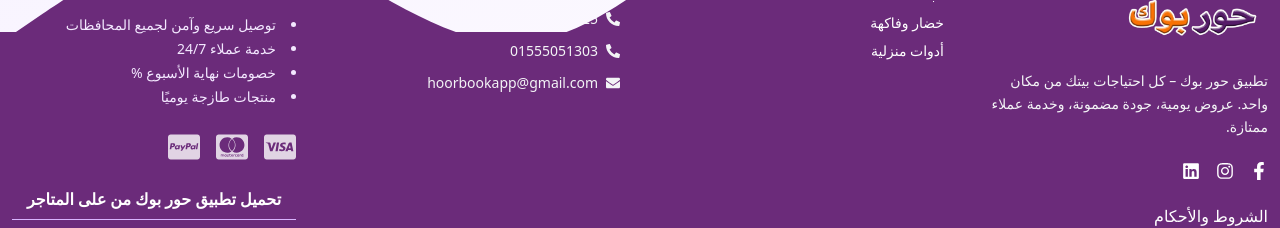
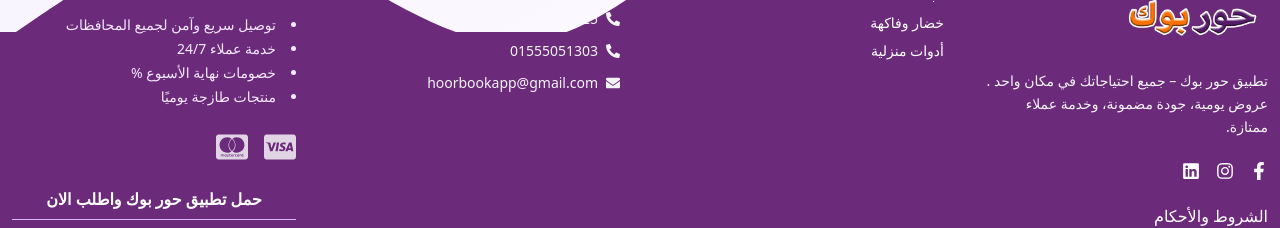
Before and after one commit to sleem5482/HoorBookRepo, a Next.js app: page / in a window 1280 px wide. Shown: the part 588-816 px from the top of the page. Built offline with nearby package versions, Linux system fonts and the light colour scheme; no server answers; grey boxes are pictures that could not be loaded.

Commit message:
after last change in footer

```diff
--- a/src/app/components/ui/Footer.tsx
+++ b/src/app/components/ui/Footer.tsx
@@ -29,7 +29,10 @@ const Footer: React.FC = () => {
           <div>
             <Image src={Logo} alt="Hoor Hyper Logo" width={150} height={75} className="mb-4" unoptimized/>
             <p className="text-sm leading-relaxed text-gray-100">
-               تطبيق حور بوك – كل احتياجات بيتك من مكان واحد. عروض يومية، جودة مضمونة، وخدمة عملاء ممتازة.
+               تطبيق حور بوك – جميع احتياجاتك في مكان واحد .
+            </p>
+            <p className="text-sm leading-relaxed text-gray-100">
+               عروض يومية، جودة مضمونة، وخدمة عملاء ممتازة.
             </p>
             <div className="flex items-center gap-4 mt-6">
               <Link href={facebook} target='_blank' rel='nooper noreferrer' className="text-white hover:text-purple-200 transition"><FaFacebookF size={18} /></Link>
@@ -89,10 +92,10 @@ const Footer: React.FC = () => {
             <div className="flex items-center gap-4 mt-6 text-white opacity-80">
               <FaCcVisa size={32} className="hover:opacity-100 transition" />
               <FaCcMastercard size={32} className="hover:opacity-100 transition" />
-              <FaCcPaypal size={32} className="hover:opacity-100 transition" />
+              {/* <FaCcPaypal size={32} className="hover:opacity-100 transition" /> */}
             </div>
             <div className='mt-6 text-center'>
-              <h1 className='font-bold border-b border-purple-300 pb-2'>تحميل تطبيق حور بوك من على المتاجر</h1>
+              <h1 className='font-bold border-b border-purple-300 pb-2'>حمل تطبيق حور بوك واطلب الان</h1>
             <div className="grid grid-cols-3 items-center gap-4">
               <Link href='https://play.google.com/store/search?q=hoorbook&c=apps&hl=en' target='_blank' rel='noopener noreferrer'>
                 <Image src="/asset/images/GooglePlay.png" alt="Google Play" width={130} height={30} className="hover:opacity-80 transition" />
```
Also changed, not shown: public/asset/images/AppGallery.png.
